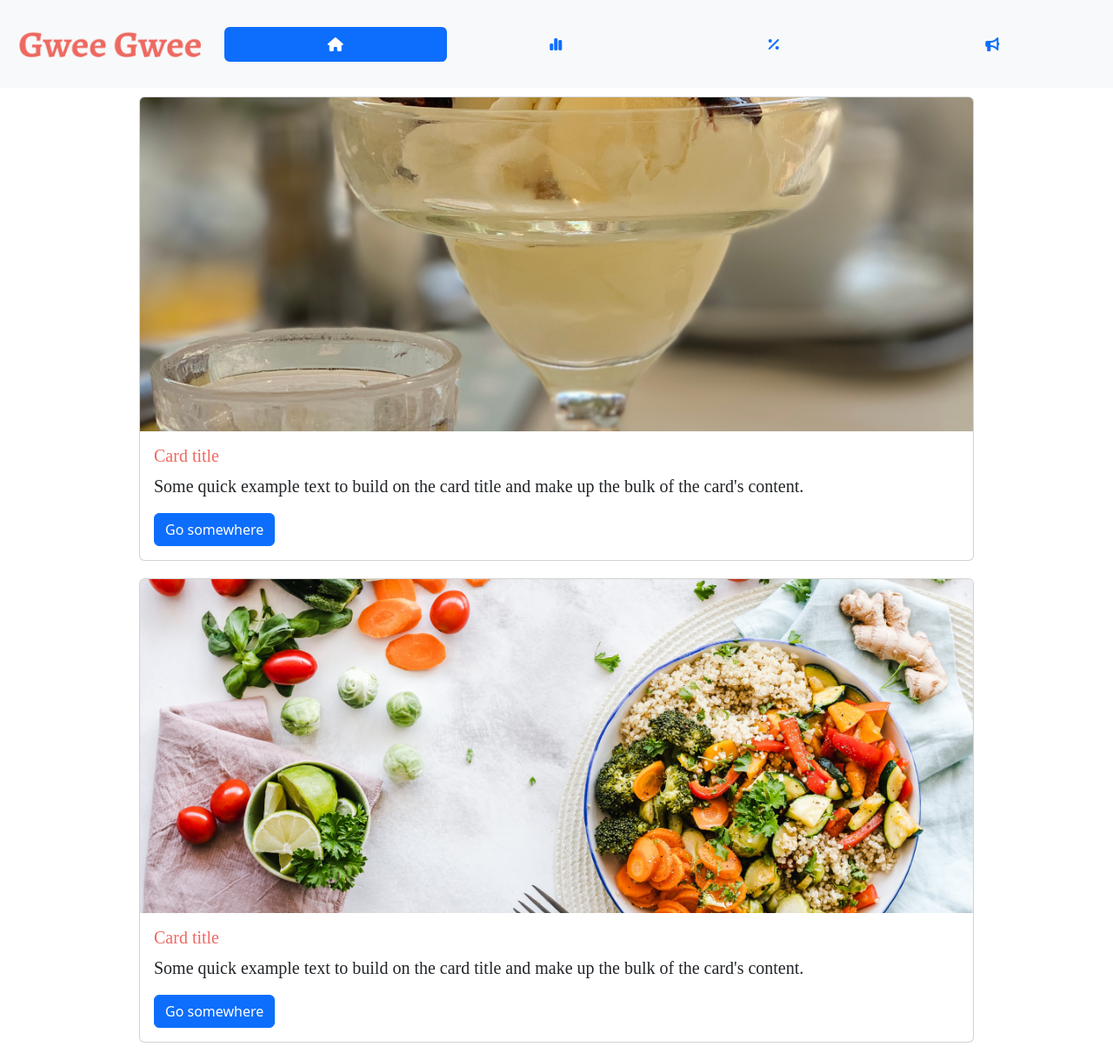
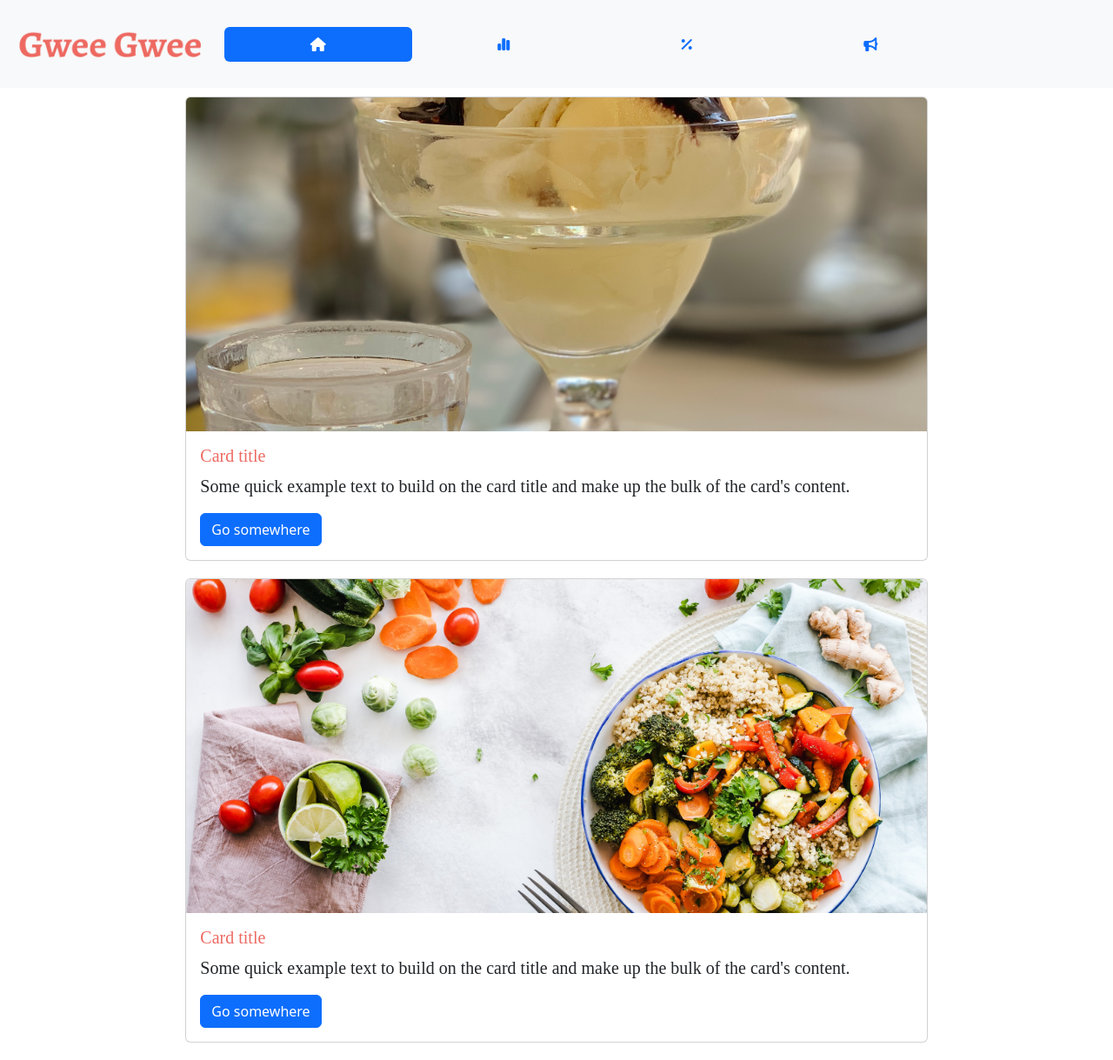
Before and after one commit to KaungMinSett/gwee, a Python web app: template templates/home.html in a window 1280 px wide. Shown: the whole page at 87% size. Run offline with Jinja, Linux system fonts and the light colour scheme; the template is opened without the code that fills it, so the values that code supplies are empty; some libraries are stand-ins or nearby versions.

Commit message:
satisifed layout

```diff
--- a/templates/home.html
+++ b/templates/home.html
@@ -24,8 +24,8 @@
         <button class="navbar-toggler" type="button" data-bs-toggle="collapse" data-bs-target="#navbarScroll" aria-controls="navbarScroll" aria-expanded="false" aria-label="Toggle navigation">
           <span class="navbar-toggler-icon"></span>
         </button>
-        <div class="collapse nav-justified navbar-collapse" id="navbarScroll">
-          <ul class="nav flex-fill nav-pills" id="pills-tab" role="tablist">
+        <div class="collapse desk-view nav-justified navbar-collapse" id="navbarScroll">
+          <ul class="nav flex-fill desk-nav nav-pills" id="pills-tab" role="tablist">
             <li class="nav-item flex-fill" role="presentation">
               <button class="nav-link active" id="pills-home-tab" data-bs-toggle="pill" data-bs-target="#pills-home" type="button" role="tab" aria-controls="pills-home" aria-selected="true">
                 <i class="fa-solid fa-house"></i>
@@ -52,10 +52,10 @@
       </div>
 
     </nav>
-
+    <main>
       <div class="tab-content" id="pills-tabContent">
           <div class="tab-pane fade show column  active" id="pills-home" role="tabpanel" aria-labelledby="pills-home-tab">
-            <div class="card w-75 ">
+            <div class="card col-xl-8 col-lg-8 col-md-8 col-sm-8 col-8 ">
               <img src="/static/img/icecream.jpg" class="card-img-top home-card" alt="...">
               <div class="card-body">
                 <h5 class="card-title">Card title</h5>
@@ -63,7 +63,7 @@
                 <a href="#" class="btn btn-primary">Go somewhere</a>
               </div>
             </div>
-            <div class="card w-75">
+            <div class="card col-xl-8 col-lg-8 col-md-8 col-sm-8 col-8">
               <img src="/static/img/vegetables.jpg" class="card-img-top home-card" alt="...">
               <div class="card-body">
                 <h5 class="card-title">Card title</h5>
@@ -74,7 +74,7 @@
 
           </div>
           <div class="tab-pane fade" id="pills-trend" role="tabpanel" aria-labelledby="pills-trend-tab">
-            <div class="card w-75">
+            <div class="card col-xl-8 col-lg-8 col-md-8 col-sm-8 col-8">
               <img src="/static/img/lathr.webp" class="card-img-top home-card" alt="...">
               <div class="card-body">
                 <h5 class="card-title">Card title</h5>
@@ -82,7 +82,7 @@
                 <a href="#" class="btn btn-primary">Go somewhere</a>
               </div>
             </div>
-            <div class="card w-75">
+            <div class="card col-xl-8 col-lg-8 col-md-8 col-sm-8 col-8">
               <img src="/static/img/seoulmm.jpg" class="card-img-top home-card" alt="...">
               <div class="card-body">
                 <h5 class="card-title">Card title</h5>
@@ -93,7 +93,7 @@
 
           </div>
           <div class="tab-pane fade" id="pills-promotion" role="tabpanel" aria-labelledby="pills-promotion-tab">
-            <div class="card w-75">
+            <div class="card col-xl-8 col-lg-8 col-md-8 col-sm-8 col-8">
               <img src="/static/img/promo.png" class="card-img-top home-card" alt="...">
               <div class="card-body">
                 <h5 class="card-title">Card title</h5>
@@ -101,7 +101,7 @@
                 <a href="#" class="btn btn-primary">Go somewhere</a>
               </div>
             </div>
-            <div class="card w-75">
+            <div class="card col-xl-8 col-lg-8 col-md-8 col-sm-8 col-8">
               <img src="/static/img/grab_promo.jpg" class="card-img-top home-card" alt="...">
               <div class="card-body">
                 <h5 class="card-title">Card title</h5>
@@ -112,7 +112,7 @@
 
           </div>
           <div class="tab-pane fade" id="pills-alert" role="tabpanel" aria-labelledby="pills-alert-tab">
-            <div class="card w-75">
+            <div class="card col-xl-8 col-lg-8 col-md-8 col-sm-8 col-8">
               <img src="/static/img/fly-coffee.jpg" class="card-img-top home-card" alt="...">
               <div class="card-body">
                 <h5 class="card-title">Card title</h5>
@@ -120,7 +120,7 @@
                 <a href="#" class="btn btn-primary">Go somewhere</a>
               </div>
             </div>
-            <div class="card w-75">
+            <div class="card col-xl-8 col-lg-8 col-md-8 col-sm-8 col-8">
               <img src="/static/img/alert-noodle.jpg" class="card-img-top home-card" alt="...">
               <div class="card-body">
                 <h5 class="card-title">Card title</h5>
@@ -130,7 +130,7 @@
             </div>
           </div>
       </div>
-
+    </main>
 
 
   </section>
--- a/templates/styles.css
+++ b/templates/styles.css
@@ -97,3 +97,17 @@ nav .navbar-nav li a{
     height: 30vw;
     object-fit: cover;
 }
+
+@media (min-width: 1000px) {
+
+    .desk-view{
+        margin-right:200px;
+
+
+    }
+    .desk-nav{
+        width: 850px;
+    }
+
+
+ }
```
